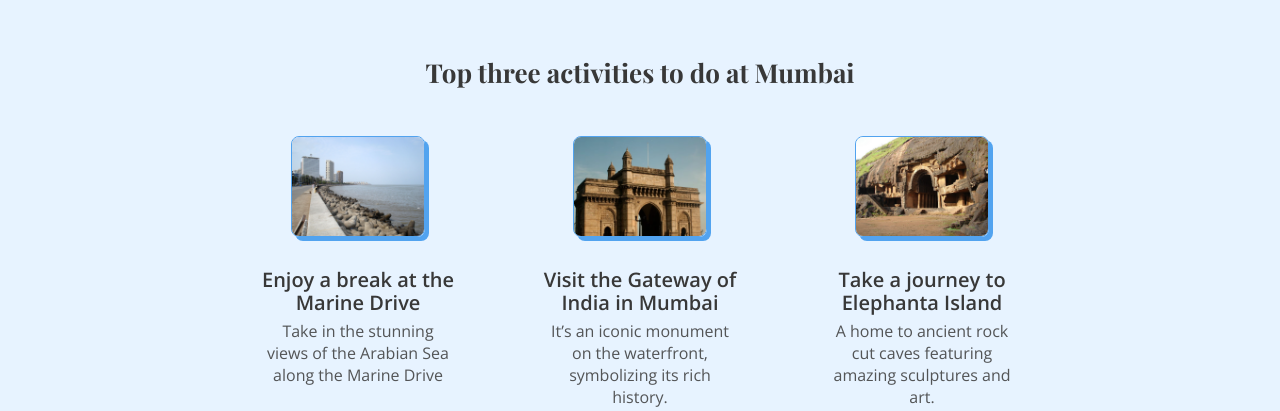
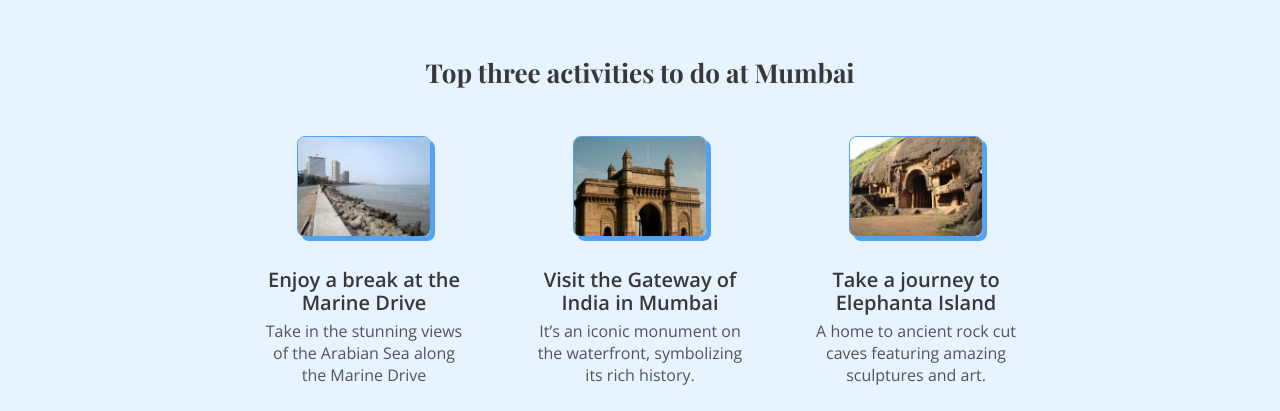
Before and after one commit to iakanshasoni/hometown-homepage, a website built with Vite: page index.html in a window 1280 px wide. Shown: the part 414-825 px from the top of the page. Built offline with nearby package versions, Linux system fonts and the light colour scheme.

Commit message:
Update styles.css

```diff
--- a/styles.css
+++ b/styles.css
@@ -112,7 +112,7 @@ img {
 }
 
 .card {
-    width: 196px;
+    width: 208px;
 }
 
 #guide-card {
```
